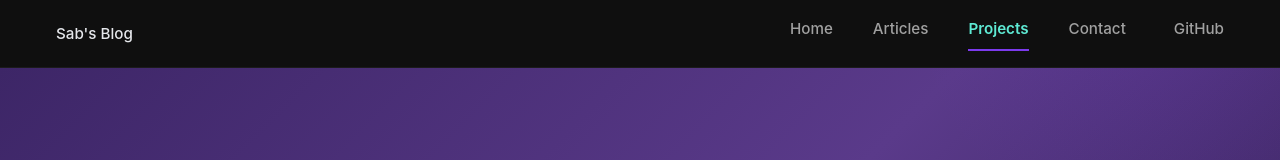
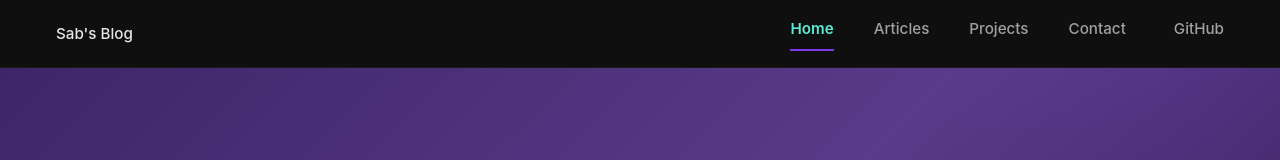
Before and after one commit to ss889/personal-blog, a Next.js app: page / in a window 1280 px wide. Shown: the top 160 px of the page. Built offline with nearby package versions, Linux system fonts and the light colour scheme.

Commit message:
Add dynamic active link highlighting to navbar

```diff
--- a/src/app/layout.tsx
+++ b/src/app/layout.tsx
@@ -1,6 +1,9 @@
+'use client';
+
 import type { Metadata } from "next";
 import { Geist, Geist_Mono } from "next/font/google";
 import Link from "next/link";
+import { usePathname } from "next/navigation";
 import "./globals.css";
 
 const geistSans = Geist({
@@ -13,25 +16,28 @@ const geistMono = Geist_Mono({
   subsets: ["latin"],
 });
 
-export const metadata: Metadata = {
-  title: "IronGiant — Developer Portfolio",
-  description: "Software developer portfolio and blog",
-};
-
 export default function RootLayout({
   children,
 }: Readonly<{
   children: React.ReactNode;
 }>) {
+  const pathname = usePathname();
+
+  const isActive = (href: string) => {
+    if (href === "/" && pathname === "/") return true;
+    if (href !== "/" && pathname.startsWith(href)) return true;
+    return false;
+  };
+
   return (
     <html lang="en">
       <body className={`${geistSans.variable} ${geistMono.variable} antialiased`}>
         <nav className="nav">
           <Link href="/" className="nav-brand">Sab's Blog</Link>
           <ul className="nav-links">
-            <li><Link href="/" className="nav-link">Home</Link></li>
-            <li><Link href="/blog" className="nav-link">Articles</Link></li>
-            <li><Link href="/projects" className="nav-link active">Projects</Link></li>
+            <li><Link href="/" className={`nav-link ${isActive("/") ? "active" : ""}`}>Home</Link></li>
+            <li><Link href="/blog" className={`nav-link ${isActive("/blog") ? "active" : ""}`}>Articles</Link></li>
+            <li><Link href="/projects" className={`nav-link ${isActive("/projects") ? "active" : ""}`}>Projects</Link></li>
             <li><Link href="/" className="nav-link">Contact</Link></li>
             <li>
               <a
```
